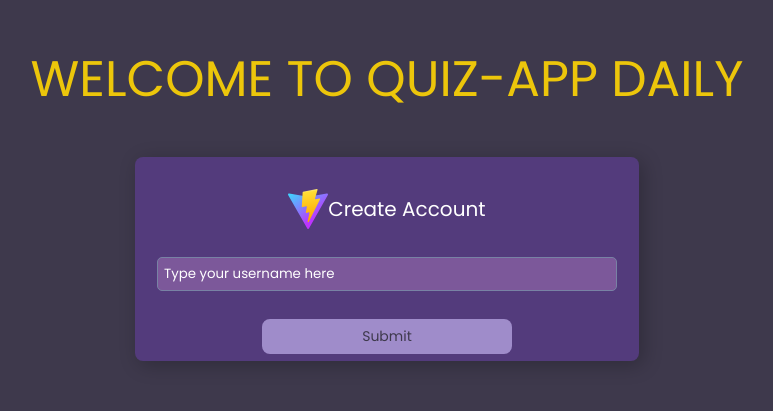
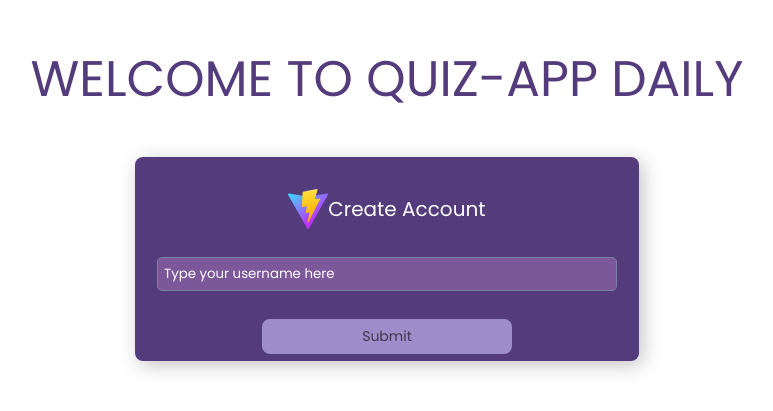
Before and after one commit to neiljamestony/quiz-app, a React (Vite) app: page /createAccount in a window 1280 px wide. Shown: the part 199-610 px from the top of the page, without its empty margins (253-1026 px from the left). Built offline with nearby package versions, Linux system fonts and the light colour scheme.

Commit message:
test adjust on main background color

```diff
--- a/src/assets/css/main.tsx
+++ b/src/assets/css/main.tsx
@@ -244,7 +244,7 @@ export const LoginMainContainer = styled.div({
 
 export const LoginHeaderTitle = styled.div({
   fontSize: 50,
-  color: "#ECC60B",
+  color: "#533b7c",
   textAlign: "center",
   marginBottom: 40,
 });
--- a/src/component/Dashboard.tsx
+++ b/src/component/Dashboard.tsx
@@ -7,7 +7,7 @@ import { useEffect } from "react";
 import { useNavigate } from "react-router-dom";
 
 export default function Dashboard() {
-  const { score, isDone, questions } = useAppSelector(
+  const { score, isDone } = useAppSelector(
     (state) => state.questionState
   );
   const uname = localStorage.getItem("uname") || [];
--- a/src/component/Login.tsx
+++ b/src/component/Login.tsx
@@ -32,7 +32,6 @@ export default function Login() {
       <div>
         <LoginHeaderTitle> WELCOME TO QUIZ-APP DAILY </LoginHeaderTitle>
         <LoginCard>
-          <div>
             <LoginHeader>
               <img src={LoginIcon} alt='login-icon' height={40} />
               <LoginTitle>Create Account</LoginTitle>
@@ -54,7 +53,6 @@ export default function Login() {
                 Submit
               </LoginButton>
             </div>
-          </div>
         </LoginCard>
       </div>
     </LoginMainContainer>
--- a/src/index.css
+++ b/src/index.css
@@ -30,7 +30,7 @@ body {
   place-items: center;
   min-width: 320px;
   min-height: 100vh;
-  background-color: #3e394c;
+  background-color: #fff;
 }
 
 h1 {
```
Also changed, not shown: 1 other file (tests, documents, lock files or other folders).
